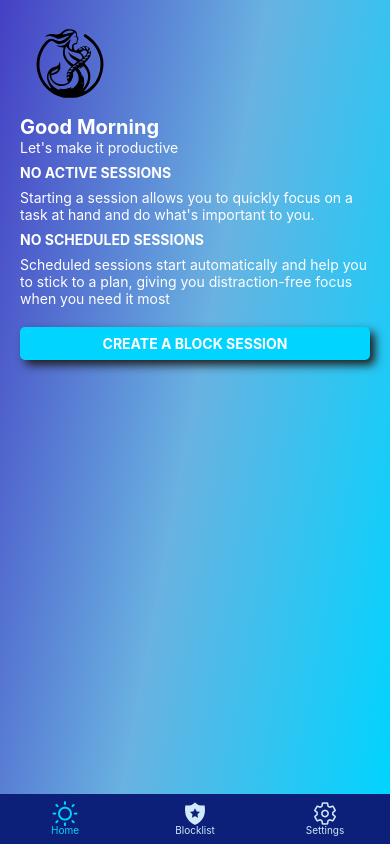
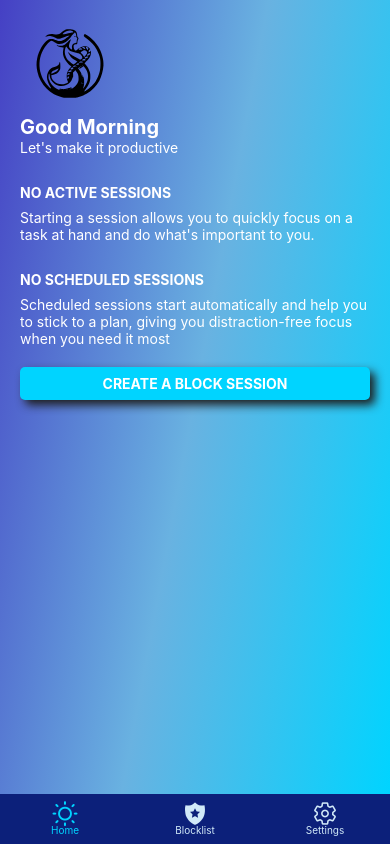
Before and after one commit to amehmeto/TiedSiren, a React Native app: screen / in a window 390 px wide. Built offline with nearby package versions, Linux system fonts and the light colour scheme.

Commit message:
feat(HomeScreen): adding space to home screen

```diff
--- a/src/react-view/screens/Home/HomeScreen/HomeScreen.tsx
+++ b/src/react-view/screens/Home/HomeScreen/HomeScreen.tsx
@@ -33,7 +33,9 @@ export function HomeScreen({ navigation }: Readonly<HomeScreenProps>) {
         return (
           <>
             <Text style={styles.title}>{viewModel.activeSessions.title}</Text>
-            <Text style={styles.text}>{viewModel.activeSessions.message}</Text>
+            <Text style={[styles.text, { marginBottom: T.spacing.large }]}>
+              {viewModel.activeSessions.message}
+            </Text>
           </>
         )
       case HomeViewModelType.OneOrMoreBlockSessions:
@@ -41,6 +43,7 @@ export function HomeScreen({ navigation }: Readonly<HomeScreenProps>) {
           <>
             <Text style={styles.title}>ACTIVE SESSIONS</Text>
             <FlatList
+              style={[{ marginBottom: T.spacing.large }]}
               data={viewModel.activeSessions.blockSessions}
               renderItem={({ item }) => <CurrentSessionBoard session={item} />}
             />
@@ -55,7 +58,9 @@ export function HomeScreen({ navigation }: Readonly<HomeScreenProps>) {
     <TiedSLinearBackground>
       <TiedSirenLogoSvg />
       <Text style={styles.greetings}>{viewModel.greetings}</Text>
-      <Text style={styles.text}>Let's make it productive</Text>
+      <Text style={[styles.text, { marginBottom: T.spacing.large }]}>
+        Let's make it productive
+      </Text>
 
       {activeSessionsNode}
 
```
